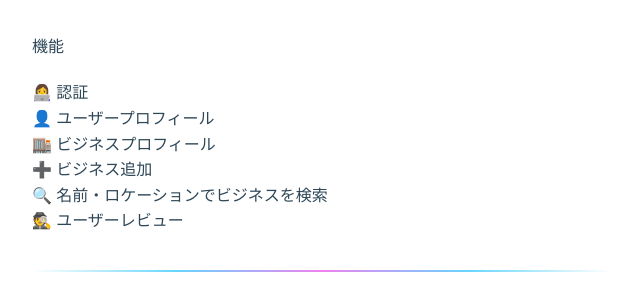
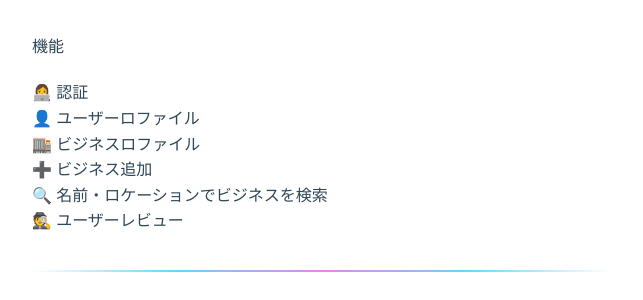
Before and after one commit to rbndickson/rbndickson.github.io, a Jekyll site: the page built from _projects/ja-yelq.markdown, in a window 1280 px wide. Shown: the part 672-972 px from the top of the page, without its empty margins (318-961 px from the left). Built offline with Jekyll 4.4.1, drawn with Linux system fonts in a browser that asks for light colours.

```diff
--- a/_projects/ja-bookchange.markdown
+++ b/_projects/ja-bookchange.markdown
@@ -21,7 +21,7 @@
 ## 機能
 
 🔑 認証とパスワードリセット
-👤 ユーザープロフィール
+👤 ユーザープロファイル
 📚 ユーザーライブラリ
 ➕ ISBN番号で本を検索（<a href="https://developers.google.com/books/docs/v1/using">Google Books</a>と<a href="http://xisbn.worldcat.org/xisbnadmin/doc/api.htm">Worldcat</a>のAPI）
 🔍 検索
--- a/_projects/ja-emoji-flashcards.markdown
+++ b/_projects/ja-emoji-flashcards.markdown
@@ -20,7 +20,7 @@
 ## 機能
 
 🔑 認証
-👤 ユーザープロフィール
+👤 ユーザーロファイル
 👥 Admin・Editorユーザーロール
 🌎 英語・ドイツ語・スペイン語・韓国語の語彙
 🖨 フラッシュカードの印刷
--- a/_projects/ja-yelq.markdown
+++ b/_projects/ja-yelq.markdown
@@ -19,8 +19,8 @@
 ## 機能
 
 👩‍💻 認証
-👤 ユーザープロフィール
-🏬 ビジネスプロフィール
+👤 ユーザーロファイル
+🏬 ビジネスロファイル
 ➕ ビジネス追加
 🔍 名前・ロケーションでビジネスを検索
 🕵 ユーザーレビュー
```
